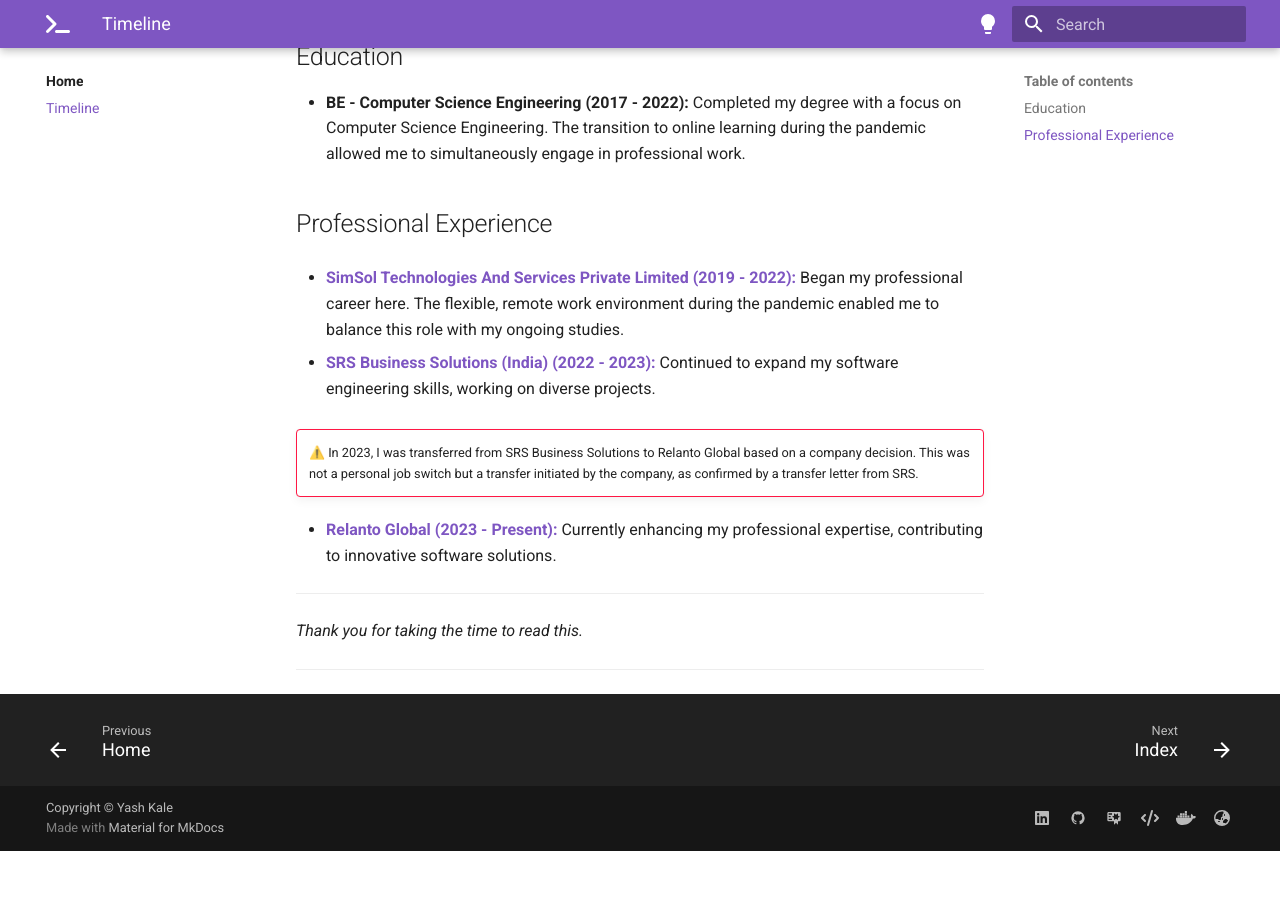
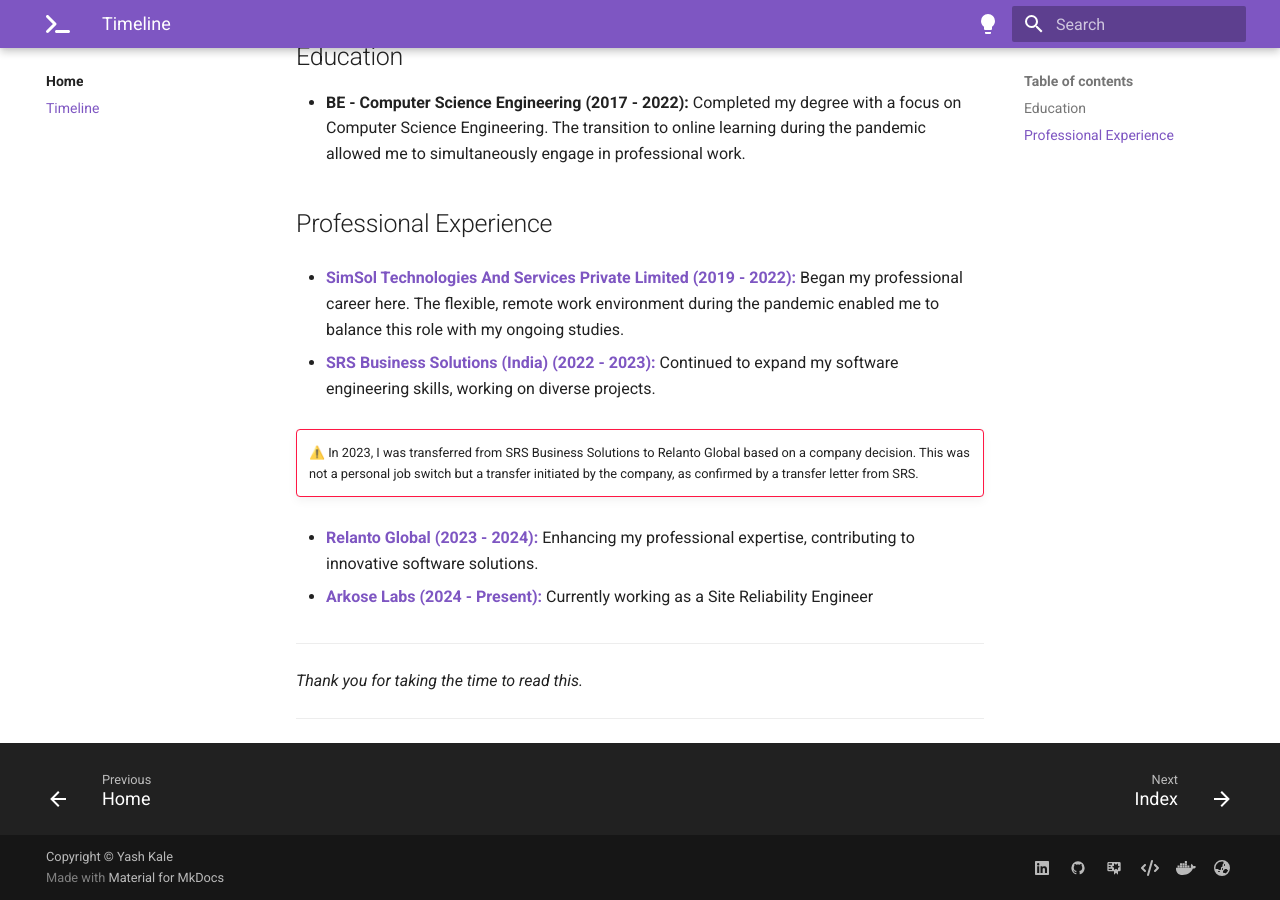
Before and after one commit to imyashkale/portfolio, an MkDocs documentation site: the page built from docs/timeline.md, in a window 1280 px wide and 900 px high, scrolled down 700 px. Built offline with MkDocs 1.6.1 and Material for MkDocs 9.7.7, drawn with Linux system fonts in a browser that asks for light colours; plug-ins that fetch from the network failed and are left out; before the commit the page ends 1551 px from its top, so only the background shows below that.

Commit message:
Timeline updated with Arkose Experience

```diff
--- a/docs/timeline.md
+++ b/docs/timeline.md
@@ -28,7 +28,11 @@ This timeline illustrates my educational background and professional journey, un
 - **[SRS Business Solutions (India) (2022 - 2023):](https://www.srsconsultinginc.com/index){:target="_blank"}** Continued to expand my software engineering skills, working on diverse projects.
 !!! danger ""
     ⚠️ In 2023, I was transferred from SRS Business Solutions to Relanto Global based on a company decision. This was not a personal job switch but a transfer initiated by the company, as confirmed by a transfer letter from SRS.
-- **[Relanto Global (2023 - Present):](https://www.relanto.ai){:target="_blank"}** Currently enhancing my professional expertise, contributing to innovative software solutions.
+
+- **[Relanto Global (2023 - 2024):](https://www.relanto.ai){:target="_blank"}** Enhancing my professional expertise, contributing to innovative software solutions.
+
+- **[Arkose Labs (2024 - Present):](https://www.arkoselabs.com){:target="_blank"}**
+Currently working as a Site Reliability Engineer
 
 ---
 
```
